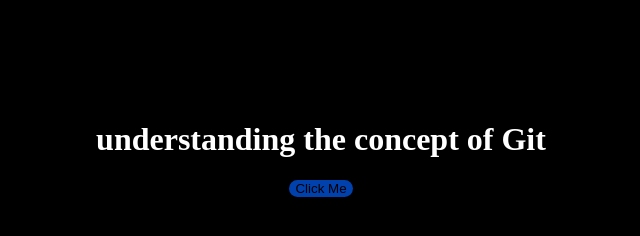
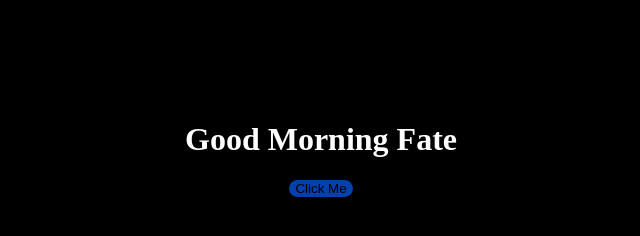
Before and after one commit to fatetech/gitone, a plain HTML site: page index.html in a window 1280 px wide. Both pictures are taken after a click on the button "Click Me". Shown: the top 236 px of the page, without its empty margins (339-979 px from the left). Drawn offline with Linux system fonts and the light colour scheme.

Commit message:
added a innerHTML to my js

```diff
--- a/index.html
+++ b/index.html
@@ -6,7 +6,7 @@
     <title>Git Tutorial</title>
   </head>
   <body>
-    <h1>understanding the concept of Git</h1>
+    <h1 class="h1">understanding the concept of Git</h1>
     <button type="button" name="button" class="click">Click Me</button>
 
 <script src="./index.js">
--- a/index.js
+++ b/index.js
@@ -1,5 +1,5 @@
 
 const clickMe = document.querySelector('.click');
  clickMe.addEventListener("click", function(){
-   console.log("good Morning")
+   document.querySelector(".h1").innerHTML= "Good Morning Fate"
  })
```
